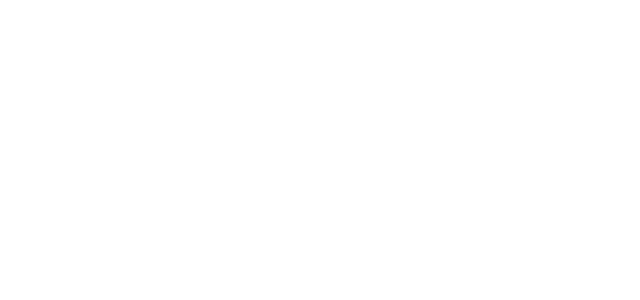
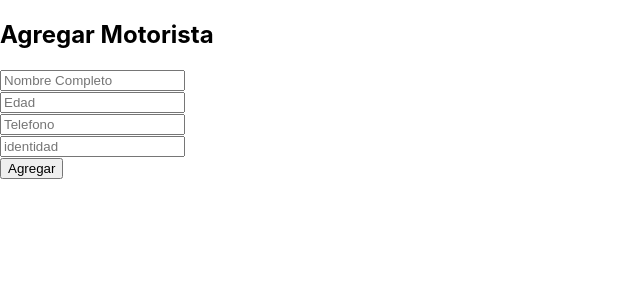
Before and after one commit to DesolIT/NewUber, a Next.js app: page /motorista/listarMot/listar in a window 1280 px wide. Shown: the top 300 px of the page, without its empty margins (0-640 px from the left). Built offline with nearby package versions, Linux system fonts and the light colour scheme.

Commit message:
fix: component name is statrt with capital letter

```diff
--- a/pages/motorista/listarMot/listar.js
+++ b/pages/motorista/listarMot/listar.js
@@ -1,10 +1,7 @@
 import React from "react";
-import cardMotorista from "../../../components/form";
+import CardMotorista from "../../../components/form";
 
-const Listar = ()=>{
-    return(
-
-        <cardMotorista />
-    )
-}
-export default Listar
+const Listar = () => {
+  return <CardMotorista />;
+};
+export default Listar;
```
Also changed, not shown: components/cardMotorista.js (+24 -23 lines).
